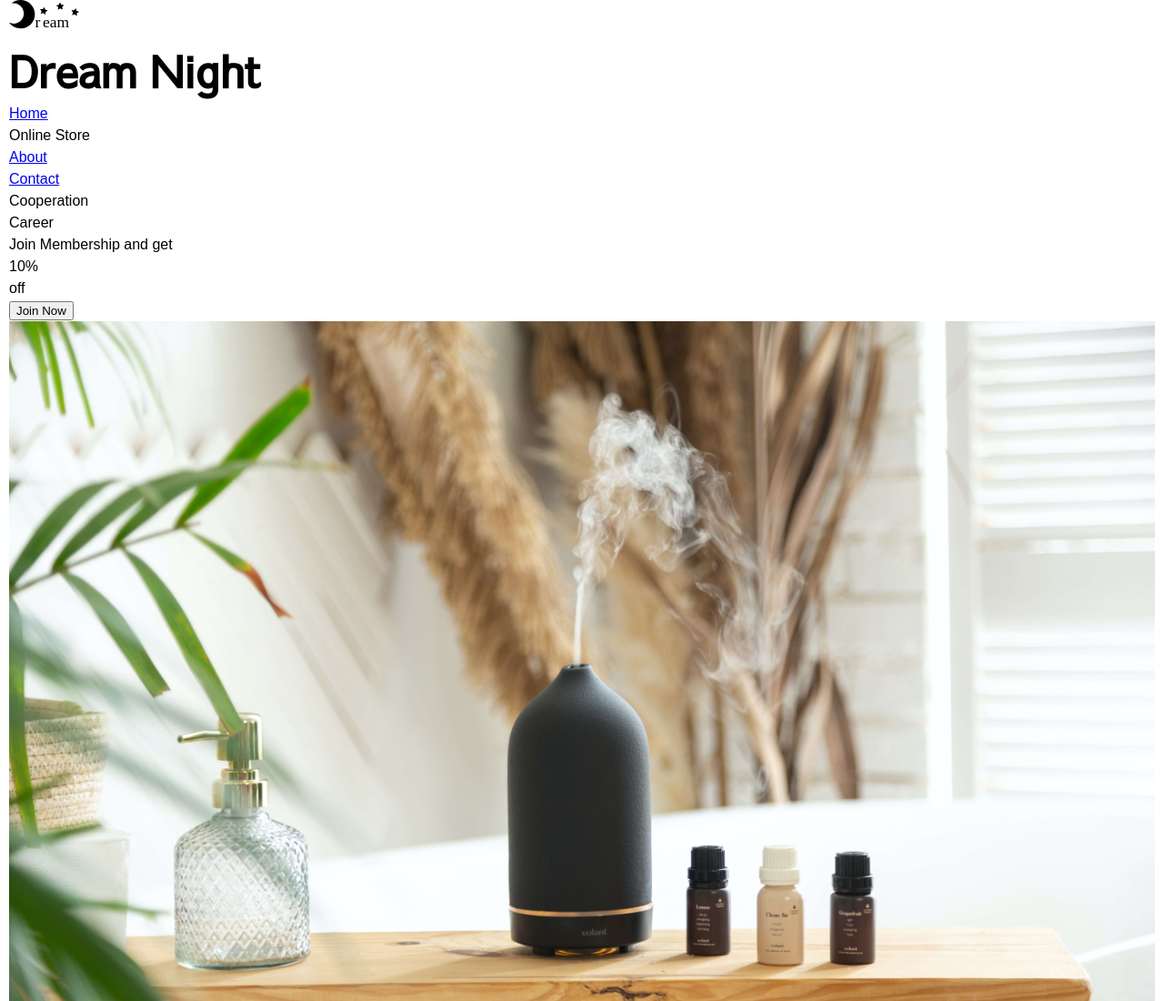
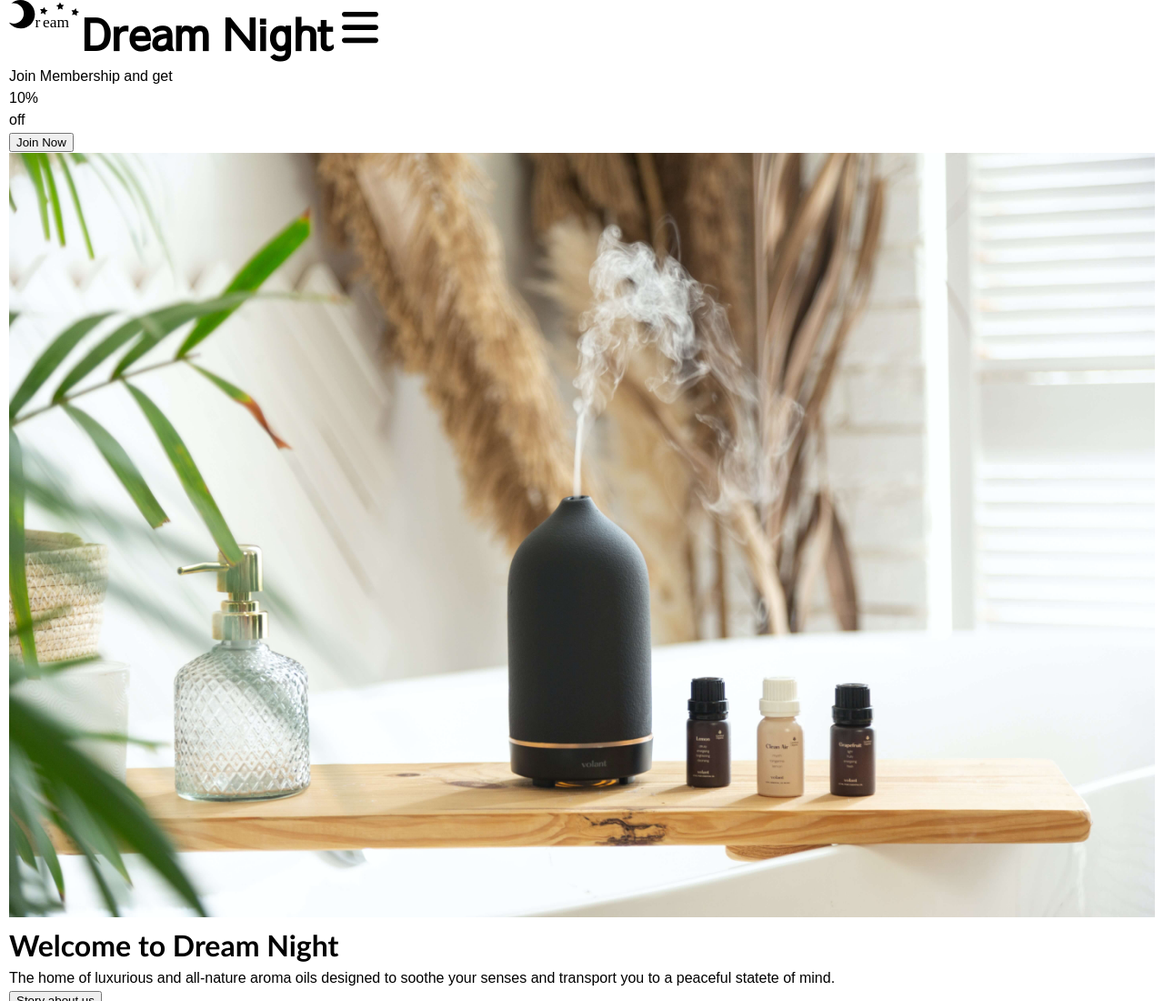
Before and after one commit to QingjieShen/mtm6201-midterm, a plain HTML site: page index.html in a window 1280 px wide. Shown: the top 1100 px of the page at 91% size. Drawn offline with Linux system fonts and the light colour scheme.

Commit message:
styling the manu to create a collapsible effect

```diff
--- a/css/main.css
+++ b/css/main.css
@@ -83,8 +83,74 @@ picture img, picture source {
     max-width: 100%;
 }
 
-/* Set logo size */
+/* Set logo size to match the heading */
 .logo {
     width:80px;
     height: auto;
 }
+
+/* Style the header to create a collasible hamburger menu*/
+header {
+    display: flex;
+}
+
+nav ul {
+    border: 1px solid black;
+}
+
+nav ul li {
+    padding: 10px 20px;
+    width: 120px;
+    text-align: center;
+    border-bottom: 1px solid black;
+}
+
+nav ul li:nth-child(6) {
+    border-bottom: 0;
+}
+
+nav ul li:nth-child(1), nav ul li:nth-child(3), nav ul li:nth-child(4) {
+    font-weight: bold;
+}
+
+nav ul li a {
+    text-decoration: none;
+}
+
+.hamburger {
+    padding-top: 10px;
+    padding-left: 10px;
+}
+
+/* make the chekcbox to be a hamburger menu */
+label {
+    width: 40px;
+    height: 40px;
+    cursor: pointer;
+    font-size: 3rem;
+    display: block;
+    background: url(../images/hamburger.svg) no-repeat left center;
+    background-size: cover;
+}
+
+/* hide the check box */
+input#menu {
+    display: none;
+}
+
+/* when clikc the check box, change the menu's background to create a collasp effect */
+input:checked + label {
+    background-image: url(../images/close.svg);
+}
+
+/* menu collapsed by default */
+nav {
+    max-height: 0;
+    overflow: hidden;
+    padding: 0 0 0 50px;
+}
+
+/* when click shows the menu */
+input:checked ~ nav {
+    max-height: 100%;
+}
--- a/index.html
+++ b/index.html
@@ -21,6 +21,9 @@
                   </svg>
             </div>
             <h1>Dream Night</h1>
+            <div class="hamburger">
+                <input type="checkbox" id="menu">
+                <label for="menu"></label>
                 <nav>
                     <ul>
                         <li><a href="index.html">Home</a></li>
@@ -31,6 +34,7 @@
                         <li>Career</li>
                     </ul>
                 </nav>
+            </div>
         </header>
         <main>
             <div class="promote">
```
Also changed, not shown: about.html (+4 -0 lines), contact.html (+4 -0 lines), images/close.svg (added), images/hamburger.svg (added). Lines whose indentation alone changed are shown as unchanged.
